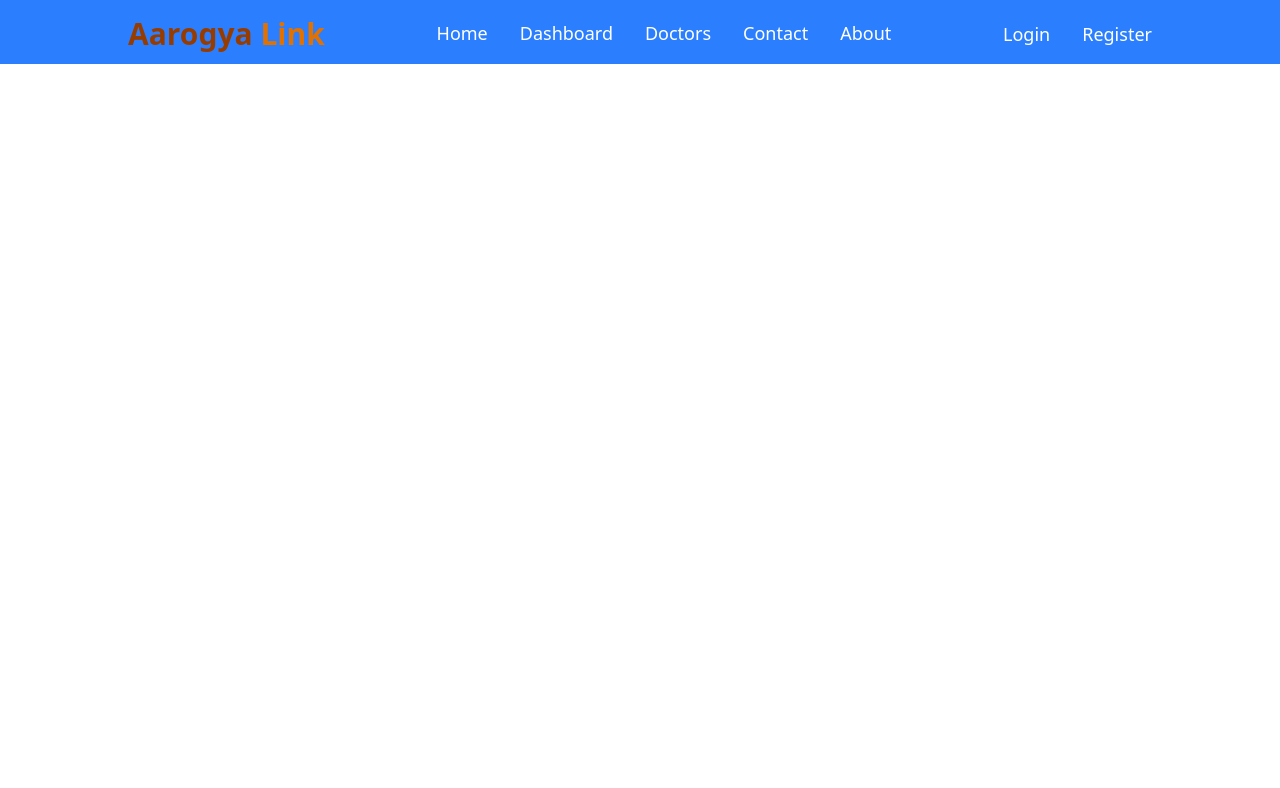
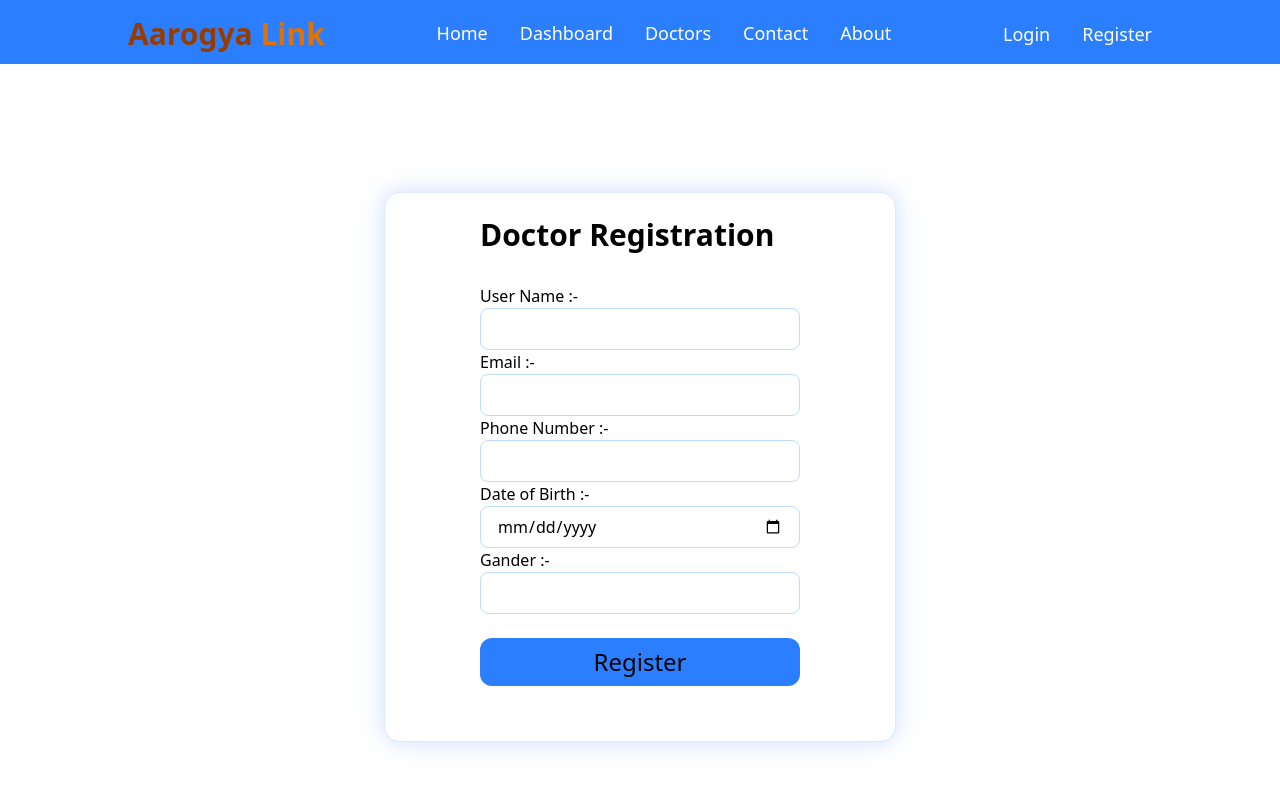
Before and after one commit to thakursatyam317/AarogyaLink, a React (Vite) app in the folder client/: page /doctorregisteration in a window 1280 px wide. Shown: the top 788 px of the page. Built offline with nearby package versions, Linux system fonts and the light colour scheme.

Commit message:
feat: add CreateDoctor page for doctor registration and update Navbar link

```diff
--- a/client/src/App.jsx
+++ b/client/src/App.jsx
@@ -1,44 +1,40 @@
-import { BrowserRouter, Routes, Route } from "react-router-dom"
-import React from 'react'
-import Navbar from "./components/Navbar"
-import Home from "./pages/Home"
-import Contact from "./pages/Contact"
-import About from "./pages/About"
-import Login from "./pages/Login"
-import Register from "./pages/Register"
-import Profile from "./pages/profile"
+import { BrowserRouter, Routes, Route } from "react-router-dom";
+import React from "react";
+import Navbar from "./components/Navbar";
+import Home from "./pages/Home";
+import Contact from "./pages/Contact";
+import About from "./pages/About";
+import Login from "./pages/Login";
+import Register from "./pages/Register";
+import Profile from "./pages/profile";
 import { Toaster } from "react-hot-toast";
-import Dashboard from "./pages/dashboard/doctor/Dashboard"
-import Doctors from "./pages/Doctors"
-import DoctorDetails from './pages/dashboard/doctor/Details'
-import Appointment from "./pages/dashboard/doctor/Appointment"
+import Dashboard from "./pages/dashboard/doctor/Dashboard";
+import Doctors from "./pages/Doctors";
+import DoctorDetails from "./pages/dashboard/doctor/Details";
+import Appointment from "./pages/dashboard/doctor/Appointment";
+import CreateDoctor from "./pages/CreateDoctor";
 
 function App() {
-
-
   return (
     <BrowserRouter>
-    <Toaster position="top-center" reverseOrder={false} />
-    <Navbar/>
+      <Toaster position="top-center" reverseOrder={false} />
+      <Navbar />
       <Routes>
-        <Route path="/" element={<Home/>}/>
-        <Route path="/contact" element={<Contact/>}/>
-        <Route path="/about" element={<About/>}/>
-        <Route path="/login" element={<Login/>}/>
-        <Route path="/register" element={<Register/>}/>
-        <Route path="/profile" element={<Profile/>}/>
-        <Route path="/doctorlist" element={<Doctors/>}/>
+        <Route path="/" element={<Home />} />
+        <Route path="/contact" element={<Contact />} />
+        <Route path="/about" element={<About />} />
+        <Route path="/login" element={<Login />} />
+        <Route path="/register" element={<Register />} />
+        <Route path="/profile" element={<Profile />} />
+        <Route path="/doctorlist" element={<Doctors />} />
+        <Route path="/doctorregisteration" element={<CreateDoctor />} />
 
-        <Route path="/doctor/dashboard" element={<Dashboard/>}/>
-        <Route path="/doctor/dashboard/details" element={<DoctorDetails/>}/>
-         <Route path="/doctor/dashboard/appointment" element={<Appointment/>}/>
-
-
-
+        <Route path="/doctor/dashboard" element={<Dashboard />} />
+        <Route path="/doctor/dashboard/details" element={<DoctorDetails />} />
+        <Route path="/doctor/dashboard/appointment" element={<Appointment />} />
       </Routes>
     </BrowserRouter>
-
-  )
+  );
 }
 
-export default App
+export default App;
--- a/client/src/components/Navbar.jsx
+++ b/client/src/components/Navbar.jsx
@@ -226,10 +226,10 @@ const Navbar = () => {
                         </li>
                         <li>
                           <Link
-                            to="/disease"
+                            to="/doctorregisteration"
                             className="block hover:text-blue-600"
                           >
-                            🦠 Disease
+                            Doctor Registeration
                           </Link>
                         </li>
                         <li>
--- /dev/null
+++ b/client/src/pages/CreateDoctor.jsx
@@ -0,0 +1,49 @@
+import React from "react";
+
+const CreateDoctor = () => {
+  return (
+    <>
+      <div className="flex justify-center">
+        <div className=" grid justify-center   mt-48 h-[550px] w-[40%] shadow-[0_0_25px_rgba(59,130,246,0.25)] border border-blue-100 rounded-2xl bg-white p-6">
+          <div>
+            <h1 className="text-3xl font-bold">Doctor Registration</h1>
+          </div>
+          <div className="">
+            <form>
+              <div className="grid">
+                <label htmlFor="userName">User Name :-</label>
+                <input type="text" id="userName" name="userName" className="w-full px-4 py-2 border border-blue-200 rounded-lg focus:ring-2 focus:ring-blue-500 outline-none transition"/>
+              </div>
+              <div className="grid">
+                <label htmlFor="email">Email :- </label>
+                <input type="email" id="email" name="fullName"  className="w-full px-4 py-2 border border-blue-200 rounded-lg focus:ring-2 focus:ring-blue-500 outline-none transition"/>
+              </div>
+              <div className="grid">
+                <label htmlFor="phoneNumber">Phone Number :- </label>
+                <input type="text" id="phoneNumber" name="phoneNumber" className="w-full px-4 py-2 border border-blue-200 rounded-lg focus:ring-2 focus:ring-blue-500 outline-none transition"/>
+              </div>
+              <div className="grid">
+                <label htmlFor="dob">Date of Birth :- </label>
+                <input type="date" id="dob" name="dob" className="w-full px-4 py-2 border border-blue-200 rounded-lg focus:ring-2 focus:ring-blue-500 outline-none transition"/>
+              </div>
+              <div className="grid">
+                <label htmlFor="gander">Gander :- </label>
+                <input type="text" id="gander" name="gander"  className="w-full px-4 py-2 border border-blue-200 rounded-lg focus:ring-2 focus:ring-blue-500 outline-none transition"/>
+              </div>
+              <div>
+                 <button
+                    type="sumbit"
+                    className="h-12 w-80 mx-auto bg-blue-500 rounded-xl font-medium text-2xl mt-6 hover:bg-amber-500 hover:text-white"
+                  >
+                    Register
+                  </button>
+              </div>
+            </form>
+          </div>
+        </div>
+      </div>
+    </>
+  );
+};
+
+export default CreateDoctor;
```
